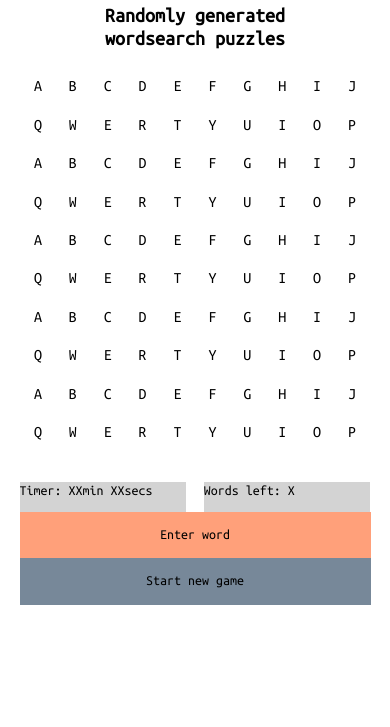
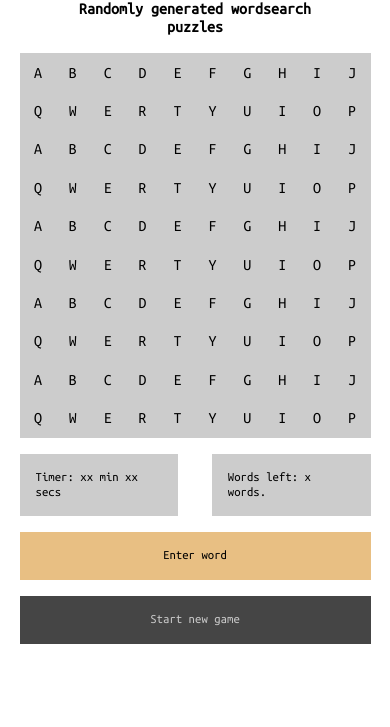
Before and after one commit to thomaswalsh92/wordsearch, a plain HTML site: page root/index.html in a window 390 px wide. Shown: the part 117-844 px from the top of the page. Drawn offline with Linux system fonts and the light colour scheme.

Commit message:
solid first mockup of mobile design

```diff
--- a/root/css/styles.scss
+++ b/root/css/styles.scss
@@ -7,11 +7,11 @@ html {
 }
 
 h1 {
-    font-size: 2.25rem;
+    font-size: 2rem;
 }
 
 h2 {
-    font-size: 1.25rem;
+    font-size: 1rem;
     word-wrap: break-word;
 }
 
@@ -56,6 +56,8 @@ p {
     margin-bottom: 1rem;
     table {
         width: 90%;
+        max-width: 500px;
+        background-color: #cccccc;
     }
 
     td {
@@ -67,41 +69,64 @@ p {
     }
 }
 
+.dashboard-section {
+    width: 90%;
+    max-width: 500px;
+    margin: auto;
+}
+
 
 .dashboard {
-    margin-left: 5%;
-    margin-right: 5%;
+    display: grid;
+    grid-template-columns: repeat(21, 1fr);
+    grid-template-rows: repeat(3, minmax(32px, auto));
+    gap: 1rem;
 
-    padding: 0;
-    display: grid;
-    grid-template-columns: 47.5% 5% 47.5%;
-
+    p {
+        font-size: 0.8rem;
+    }
 
     .widget {
-        background-color: lightgrey;
-        width: 100;
-        height: 100%
+        background-color: #cccccc;
+        min-height: 3rem;
+        word-wrap: break-word;
+        p {
+            margin: 1rem 1rem;
         }
     }
 
-.controls {
-    margin-left: 5%;
-    margin-right: 5%;
-    display: flex;
-    flex-direction: column;
-    padding: 0;
+    #timer {
+        grid-column: 1 / 11;
+        grid-row: 1 / 2;
+    }
+
+    #word-left {
+        grid-column: 12 / 22;
+        grid-row: 1 / 2;
+    }
+
     .button {
-        width: 100;
-        height: 100%;
         text-align: center;
-        margin-bottom: 1rem;
+        min-height: 3rem;
+        p {
+            margin: 1rem 1rem;
         }
     }
 
-.enter-word {
-    background-color: lightsalmon;
+    #enter-word {
+        grid-column: 1 / 22;
+        grid-row: 2 / 3;
+        background-color: #E8BF83;
     }
 
-.new-game {
-    background-color: lightslategrey;
+    #start-new {
+        grid-column: 1 / 22;
+        grid-row: 3 / 4;
+        background-color: #454545;
+        p {
+            color: #C8C8C8;
         }
+    }
+
+
+}
--- a/root/index.html
+++ b/root/index.html
@@ -22,7 +22,7 @@
             </div>
         </div>
         <div class="word-grid-section">
-                <table class="word-grid">
+            <table class="word-grid">
                 <tr>
                     <td><p>A</p></td>
                     <td><p>B</p></td>
@@ -145,30 +145,12 @@
                 </tr>
             </table>
         </div>
-        <div class="dashboard">
-            <div class="timer">
-                <div class="widget">
-                    <p>Timer: XXmin XXsecs</p>
-                </div>
-            </div>
-            <div class="spacer"></div>
-            <div class="words-left">
-                <div class="widget">
-                    <p>Words left: X</p>
-                </div>
-            </div>
-        </div>
-        <div class="controls">
-            <div class="enter-word">
-                <div class="button">
-                    <p>Enter word</p>
-
-                </div>
-            </div>
-            <div class="new-game">
-                <div class="button">
-                    <p>Start new game</p>
-                </div>
+        <div class="dashboard-section">
+            <div class="dashboard">
+                <div class="widget" id="timer"><p>Timer: xx min xx secs</p></div>
+                <div class="widget" id="word-left"><p>Words left: x words.</p></div>
+                <div class="button" id="enter-word"><p>Enter word</p></div>
+                <div class="button" id="start-new"><p>Start new game</p></div>
             </div>
         </div>
     </div>
```
Also changed, not shown: root/css/styles.css, 1 other file. Lines whose indentation alone changed are shown as unchanged.
